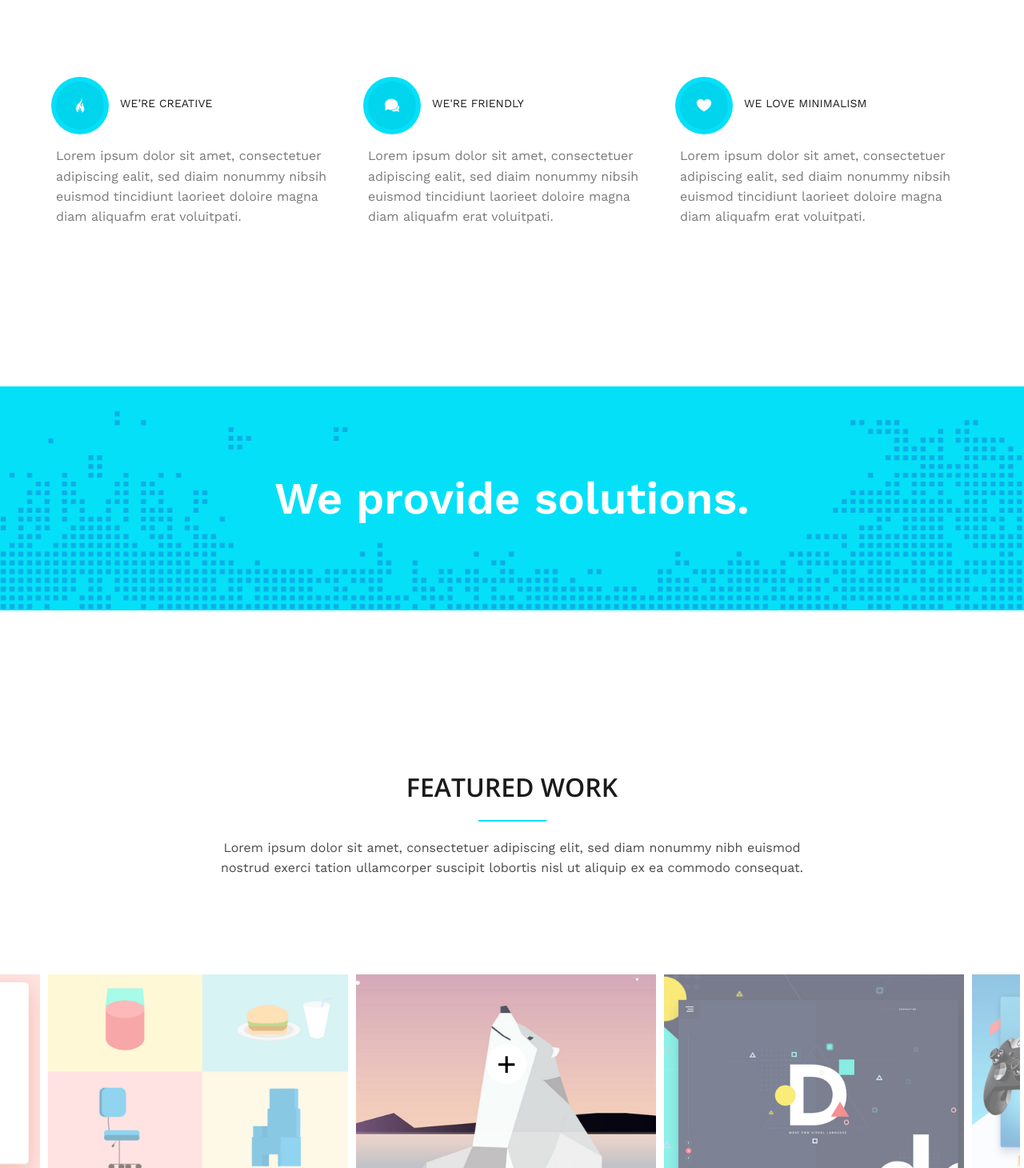
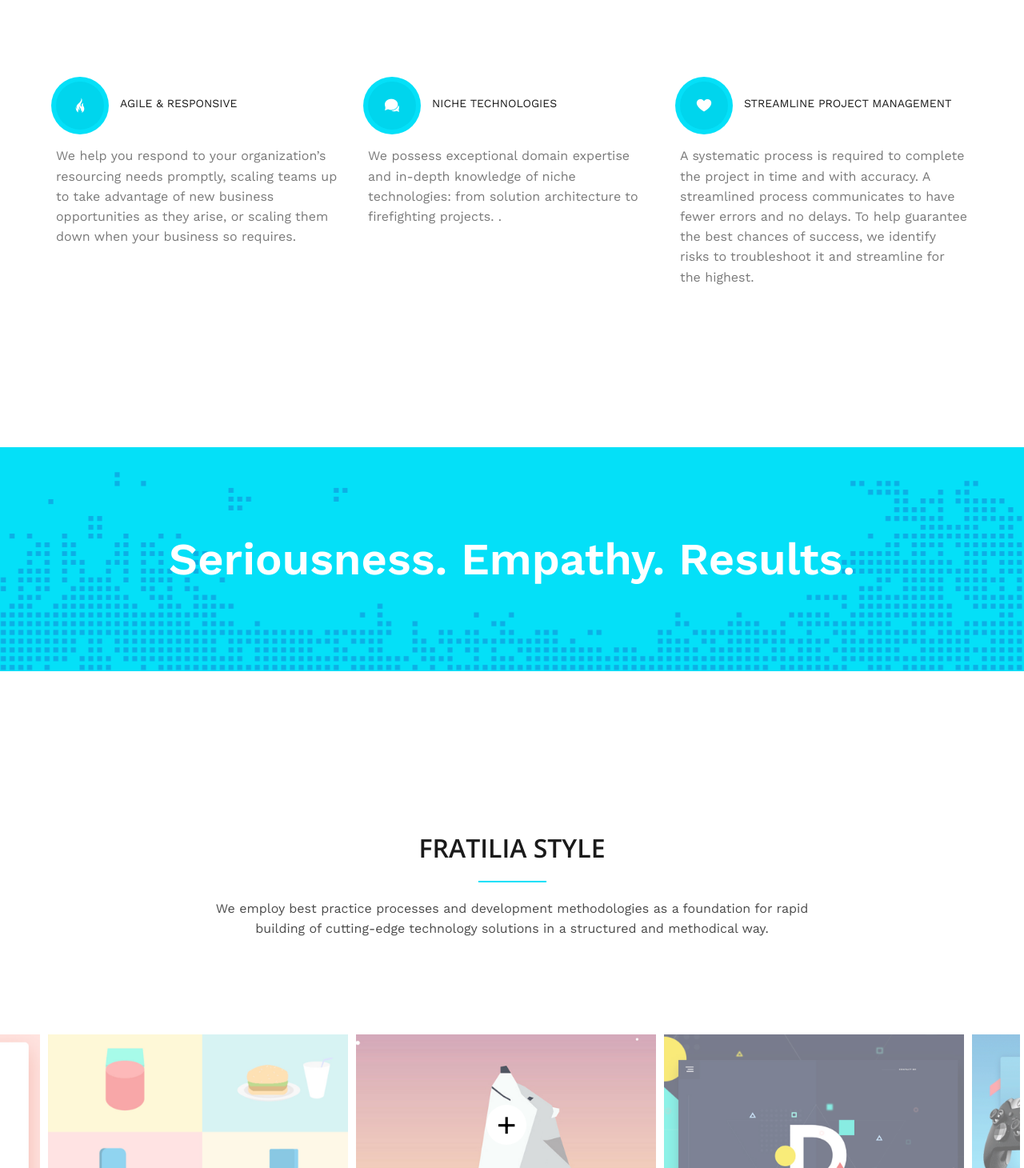
Before and after one commit to Fratilia-Software-Solutions/fratilia, a plain HTML site: page index.html in a window 1280 px wide. Shown: the part 1340-2800 px from the top of the page at 80% size. Drawn offline with nearby package versions, Linux system fonts and the light colour scheme; some packages are replaced by stand-ins of ours; files whose address does not match are found by name.

Commit message:
Update index.html

```diff
--- a/index.html
+++ b/index.html
@@ -112,7 +112,7 @@
           <div class="main_home">
             <div class="col-md-4">
               <div class="home_text">
-                <h1 class="text-black">We provide customised solutions for your project.</h1>
+                <h1 class="text-black">Customised solutions for your project</h1>
               </div>
 
               <div class="home_btns m-top-40">
@@ -157,7 +157,7 @@
             <div class="col-md-6 m-top-30">
               <div class="about_accordion wow fadeIn">
                 <div id="faq_main_content" class="faq_main_content">
-                  <h6><i class="fa fa-angle-right"></i> UX/UI Design </h6>
+                  <h6><i class="fa fa-angle-right"></i> UX/UI DESIGN </h6>
                   <div>
                     <div class="content">
                       <p>User experience and user interface design for all types
@@ -221,11 +221,13 @@
                   <div class="ab_head_icon">
                     <i class="icofont icofont-fire-burn"></i>
                   </div>
-                  <h6 class="m-top-20"> WE’RE CREATIVE</h6>
+                  <h6 class="m-top-20"> AGILE & RESPONSIVE</h6>
                 </div>
-                <p class="m-top-20">Lorem ipsum dolor sit amet, consectetuer adipiscing ealit,
-                  sed diaim nonummy nibsih euismod tincidiunt laorieet doloire
-                  magna diam aliquafm erat voluitpati. </p>
+                <p class="m-top-20">We help you respond to your organization’s
+                                   resourcing needs promptly, scaling teams up
+                                   to take advantage of new business opportunities
+                                   as they arise, or scaling them down when your
+                                   business so requires.  </p>
               </div>
             </div>
             <div class="col-md-4">
@@ -234,11 +236,12 @@
                   <div class="ab_head_icon">
                     <i class="icofont icofont-speech-comments"></i>
                   </div>
-                  <h6 class="m-top-20">WE'RE FRIENDLY</h6>
+                  <h6 class="m-top-20">NICHE TECHNOLOGIES</h6>
                 </div>
-                <p class="m-top-20">Lorem ipsum dolor sit amet, consectetuer adipiscing ealit,
-                  sed diaim nonummy nibsih euismod tincidiunt laorieet doloire
-                  magna diam aliquafm erat voluitpati. </p>
+                <p class="m-top-20">We possess exceptional domain expertise
+                                    and in-depth knowledge of niche
+                                    technologies: from solution architecture
+                                    to firefighting projects. . </p>
               </div>
             </div>
             <div class="col-md-4">
@@ -247,11 +250,14 @@
                   <div class="ab_head_icon">
                     <i class="icofont icofont-heart"></i>
                   </div>
-                  <h6 class="m-top-20">WE LOVE MINIMALISM</h6>
+                  <h6 class="m-top-20">STREAMLINE PROJECT MANAGEMENT</h6>
                 </div>
-                <p class="m-top-20">Lorem ipsum dolor sit amet, consectetuer adipiscing ealit,
-                  sed diaim nonummy nibsih euismod tincidiunt laorieet doloire
-                  magna diam aliquafm erat voluitpati. </p>
+                <p class="m-top-20">A systematic process is required to
+                  complete the project in time and with accuracy.
+                  A streamlined process communicates to have fewer
+                  errors and no delays. To help guarantee the best
+                  chances of success, we identify risks to troubleshoot
+                  it and streamline for the highest. </p>
               </div>
             </div>
           </div>
@@ -267,7 +273,7 @@
     <section id="video" class="video">
       <div class="main_video roomy-100 m-top-100 m-bottom-100 text-center">
         <div class="video_text text-center">
-          We provide solutions.
+          Seriousness. Empathy. Results.
         </div>
       </div>
     </section>
@@ -279,11 +285,11 @@
         <div class="main_featured m-top-100">
           <div class="col-md-8 col-md-offset-2 col-sm-10 col-sm-offset-1">
             <div class="head_title text-center">
-              <h2>FEATURED WORK</h2>
+              <h2>FRATILIA STYLE</h2>
               <div class="separator_auto"></div>
-              <p>Lorem ipsum dolor sit amet, consectetuer adipiscing elit,
-                sed diam nonummy nibh euismod nostrud exerci tation ullamcorper
-                suscipit lobortis nisl ut aliquip ex ea commodo consequat. </p>
+              <p>We employ best practice processes and development methodologies
+                as a foundation for rapid building of cutting-edge technology
+                solutions in a structured and methodical way.  </p>
             </div>
           </div>
         </div>
@@ -334,9 +340,10 @@
               <div class="head_title text-center">
                 <h2>OUR SERVICES</h2>
                 <div class="separator_auto"></div>
-                <p>Lorem ipsum dolor sit amet, consectetuer adipiscing elit,
-                  sed diam nonummy nibh euismod nostrud exerci tation ullamcorper
-                  suscipit lobortis nisl ut aliquip ex ea commodo consequat. </p>
+                <p>A professional service provider from the outset,
+                  with proactive approach and ability to suggest
+                  improvements to a prospective solution on both
+                  architectural and business levels.  </p>
               </div>
             </div>
 
```
